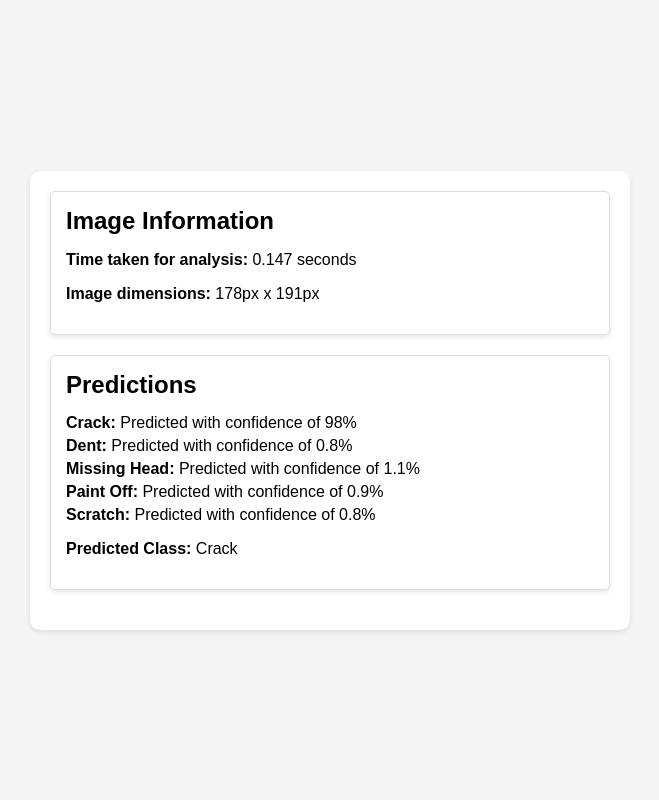
After one commit to smartinternz02/SBSPS-Challenge-10820-1692595087, a Python web app: template Godspeed/Flask/templates/report.html in a window 1280 px wide. The commit adds this page. Shown: the whole page, without its empty margins (310-969 px from the left). Run offline with Jinja, Linux system fonts and the light colour scheme; the template is opened without the code that fills it, so the values that code supplies are empty.

Commit message:
added report generation

```diff
--- /dev/null
+++ b/Godspeed/Flask/templates/report.html
@@ -0,0 +1,80 @@
+<!DOCTYPE html>
+<html lang="en">
+<head>
+    <meta charset="UTF-8">
+    <meta name="viewport" content="width=device-width, initial-scale=1.0">
+    <title>Plane Skin Analysis Report</title>
+    <style>
+        body {
+            font-family: Arial, sans-serif;
+            margin: 0;
+            padding: 0;
+            display: flex;
+            justify-content: center;
+            align-items: center;
+            min-height: 100vh;
+            background-color: #f4f4f4;
+        }
+        .container {
+            background-color: white;
+            border-radius: 10px;
+            box-shadow: 0 2px 5px rgba(0, 0, 0, 0.1);
+            width: 80%;
+            max-width: 600px;
+            padding: 20px;
+            box-sizing: border-box;
+        }
+        .card {
+            background-color: #fff;
+            border: 1px solid #ddd;
+            border-radius: 5px;
+            padding: 15px;
+            margin-bottom: 20px;
+            box-shadow: 0 2px 5px rgba(0, 0, 0, 0.1);
+        }
+        .card h2 {
+            margin-top: 0;
+            margin-bottom: 15px;
+            font-size: 1.5rem;
+        }
+        .prediction-list {
+            list-style: none;
+            padding: 0;
+            margin: 0;
+        }
+        .prediction-item {
+            margin-bottom: 5px;
+        }
+    </style>
+</head>
+<body>
+    <div class="container">
+        <div class="card">
+            <h2>Image Information</h2>
+            <p><strong>Time taken for analysis:</strong> 0.147 seconds</p>
+            <p><strong>Image dimensions:</strong> 178px x 191px</p>
+        </div>
+        <div class="card">
+            <h2>Predictions</h2>
+            <ul class="prediction-list">
+                <li class="prediction-item">
+                    <strong>Crack:</strong> Predicted with confidence of 98%
+                </li>
+                <li class="prediction-item">
+                    <strong>Dent:</strong> Predicted with confidence of 0.8%
+                </li>
+                <li class="prediction-item">
+                    <strong>Missing Head:</strong> Predicted with confidence of 1.1%
+                </li>
+                <li class="prediction-item">
+                    <strong>Paint Off:</strong> Predicted with confidence of 0.9%
+                </li>
+                <li class="prediction-item">
+                    <strong>Scratch:</strong> Predicted with confidence of 0.8%
+                </li>
+            </ul>
+            <p><strong>Predicted Class:</strong> Crack</p>
+        </div>
+    </div>
+</body>
+</html>
--- a/Godspeed/Flask/templates/test.js
+++ b/Godspeed/Flask/templates/test.js
@@ -1,4 +1,4 @@
-$(function() {
+/*$(function() {
 	//values pulled from query string
 	$('#model').val("aircraft-skin-defects-classification-new-dataset");
 	$('#version').val("3");
@@ -185,3 +185,4 @@ var resizeImage = function(base64Str) {
 		};
 	});
 };
+*/
```
Also changed, not shown: Godspeed/Flask/templates/test.html (+10 -6 lines).
